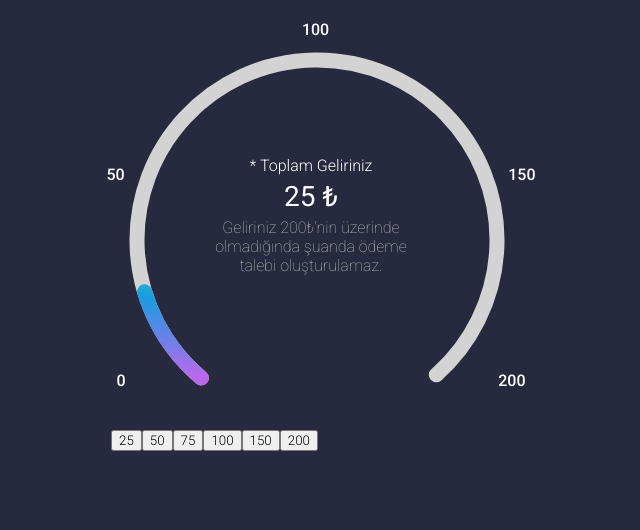
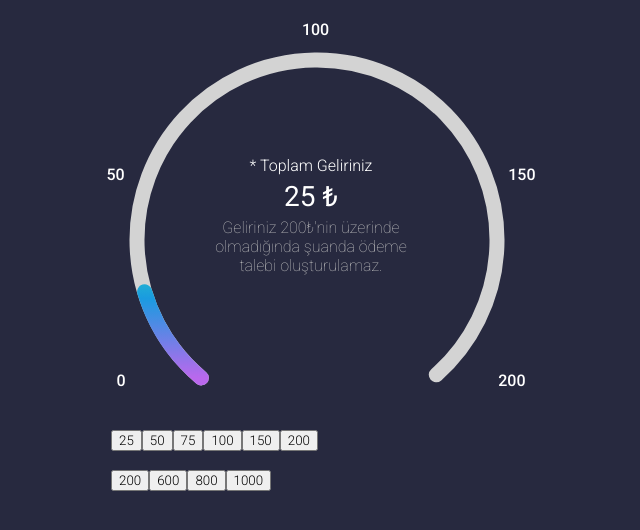
Before and after one commit to mksglu/circle-progress-bar, a React (Create React App) app: page / in a window 1280 px wide. Shown: the top 530 px of the page, without its empty margins (329-969 px from the left). Built offline with nearby package versions, Linux system fonts and the light colour scheme; the HTML template or start-up script is replaced by a standard one.

Commit message:
refactor

```diff
--- a/src/App.js
+++ b/src/App.js
@@ -17,6 +17,11 @@ class App extends React.Component {
     this.setState({calc: {...this.state.calc,currentPoint}})
   }
 
+  handleClickRange = (handleClickRange) => {
+    console.log(handleClickRange)
+    this.setState({calc: {...this.state.calc,circleRange:handleClickRange}})
+  }
+
   render() {
     return (
       <React.Fragment>
@@ -25,7 +30,7 @@ class App extends React.Component {
           circleArc={this.state.calc.circleArc}
           currentPoint={this.state.calc.currentPoint}
         />
-        <Buttons handleClick={currentPoint=>this.handleClick(currentPoint)}/>
+        <Buttons handleClickRange={handleClickRange=>this.handleClickRange(handleClickRange)} handleClick={currentPoint=>this.handleClick(currentPoint)}/>
       </React.Fragment>
     )
   }
--- a/src/components/buttons.js
+++ b/src/components/buttons.js
@@ -9,6 +9,12 @@ export default function buttons(props) {
           <button onClick={() => props.handleClick(100)}>100</button>
           <button onClick={() => props.handleClick(150)}>150</button>
           <button onClick={() => props.handleClick(200)}>200</button>
+          <br/>
+          <br/>
+          <button onClick={() => props.handleClickRange(200)}>200</button>
+          <button onClick={() => props.handleClickRange(600)}>600</button>
+          <button onClick={() => props.handleClickRange(800)}>800</button>
+          <button onClick={() => props.handleClickRange(1000)}>1000</button>
         </div>
     )
 }
--- a/src/components/circle.js
+++ b/src/components/circle.js
@@ -12,11 +12,16 @@ export default class circle extends Component {
     return (
       <div className="circle_container">
         <div className="number">
+
           <div className="one">0</div>
-          <div className="two">50</div>
-          <div className="three">100</div>
-          <div className="four">150</div>
-          <div className="five">200</div>
+          {
+            // 600/2-(300/2)
+          }
+          <div className="two">{(this.props.circleRange/2)-((this.props.circleRange/2)/2)}</div>
+        <div className="three">{this.props.circleRange/2}</div>
+          <div className="four">{(this.props.circleRange/2)+((this.props.circleRange/2)/2)}</div>
+
+    <div className="five">{this.props.circleRange}</div>
         </div>
 
         <div className="total">
```
